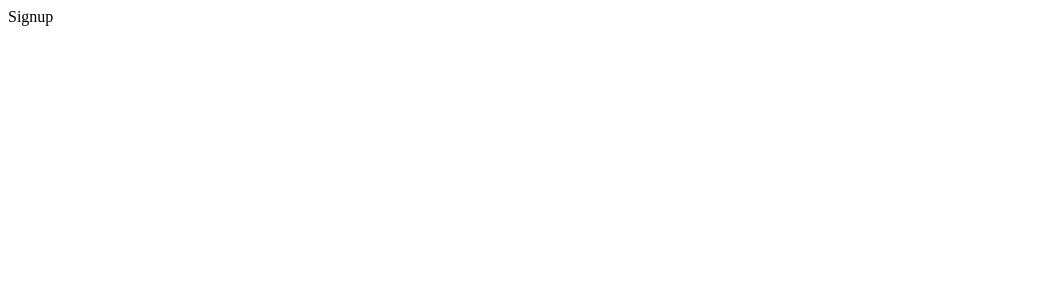
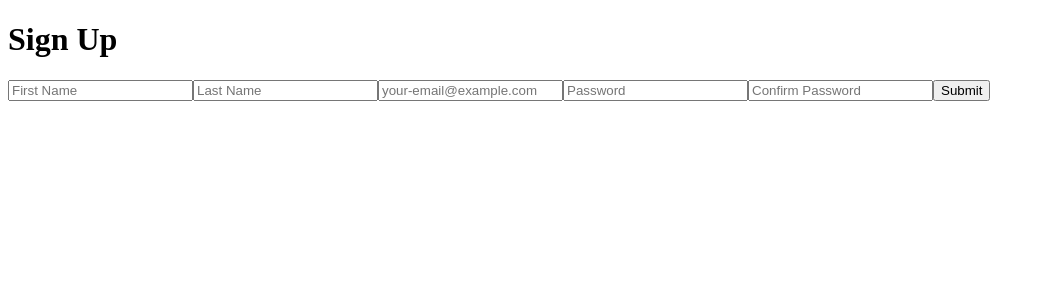
Before and after one commit to aidannairn/jwt-authentication, a React (Create React App) app: page /signup in a window 1280 px wide. Shown: the top 300 px of the page, without its empty margins (0-1045 px from the left). Built offline with nearby package versions, Linux system fonts and the light colour scheme; no server answers.

Commit message:
New users can sign up using the signup form.

```diff
--- a/src/components/Login.js
+++ b/src/components/Login.js
@@ -15,7 +15,6 @@ const Login = () => {
     if (type === 'email') return setEmail(e.target.value)
     if (type === 'password') return setPassword(e.target.value)
   }
-
 
   const handleUserLogin = async (e) => {
     e.preventDefault()
@@ -36,7 +35,7 @@ const Login = () => {
         <h1>Login</h1>
         {msg !== '' && <p>{msg}</p>}
         <form id="login-form" onSubmit={handleUserLogin}>
-          <input type="text" placeholder='your-email@example.com' value={email} onChange={e => handleInputChange(e, 'email')}/>
+          <input type="email" placeholder='your-email@example.com' value={email} onChange={e => handleInputChange(e, 'email')}/>
           <input type="password" placeholder='Password' value={password} onChange={e => handleInputChange(e, 'password')}/>
           <input type="submit" />
         </form>
--- a/src/components/Navbar.js
+++ b/src/components/Navbar.js
@@ -1,4 +1,3 @@
-import { useState } from 'react'
 import axios from 'axios';
 import { useNavigate } from 'react-router-dom';
 
--- a/src/components/Signup.js
+++ b/src/components/Signup.js
@@ -3,8 +3,66 @@ import axios from 'axios';
 import { useNavigate } from 'react-router-dom';
 
 const Signup = () => {
+  const [firstName, setFirstName] = useState('')
+  const [lastName, setLastName] = useState('')
+  const [email, setEmail] = useState('')
+  const [password, setPassword] = useState('')
+  const [matchPassword, setMatchPassword] = useState('')
+  const [msg, setMsg] = useState('')
+
+  const navigate = useNavigate()
+
+  const { REACT_APP_AXIOS_URL: url } = process.env
+
+  const handleInputChange = (e, type) => {
+    const value = e.target.value
+
+    switch (type) {
+      case 'email': return setEmail(value)
+      case 'fName': return setFirstName(value)
+      case 'lName': return setLastName(value)
+      case 'password': return setPassword(value)
+      case 'matchPassword': return setMatchPassword(value)
+      default:
+        break;
+    }
+  }
+
+  const handleUserSignup = async (e) => {
+    e.preventDefault()
+    if (password !== matchPassword) {
+      return setMsg('Password fields do not match. Please try again.')
+    }
+
+    try {
+      await axios.post(`${url}/signup`, {
+        firstName,
+        lastName,
+        email,
+        password
+      })
+
+      navigate('/', { replace: true })
+    } catch (error) {
+      setMsg(error.response.data.msg)
+    }
+  }
+
   return (
-    <div>Signup</div>
+    <div id="auth-container">
+      <div id="signup-container">
+        <h1>Sign Up</h1>
+        {msg !== '' && <p>{msg}</p>}
+        <form id="signup-form" onSubmit={handleUserSignup}>
+          <input type="text" placeholder='First Name' value={firstName} onChange={e => handleInputChange(e, 'fName')}/>
+          <input type="text" placeholder='Last Name' value={lastName} onChange={e => handleInputChange(e, 'lName')}/>
+          <input type="email" placeholder='your-email@example.com' value={email} onChange={e => handleInputChange(e, 'email')}/>
+          <input type="password" placeholder='Password' value={password} onChange={e => handleInputChange(e, 'password')}/>
+          <input type="password" placeholder='Confirm Password' value={matchPassword} onChange={e => handleInputChange(e, 'matchPassword')}/>
+          <input type="submit" />
+        </form>
+      </div>
+    </div>
   )
 }
 
```
